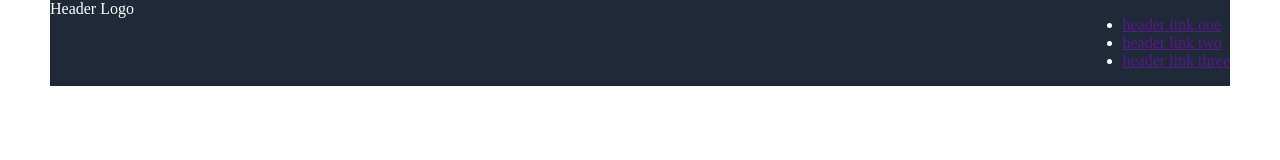
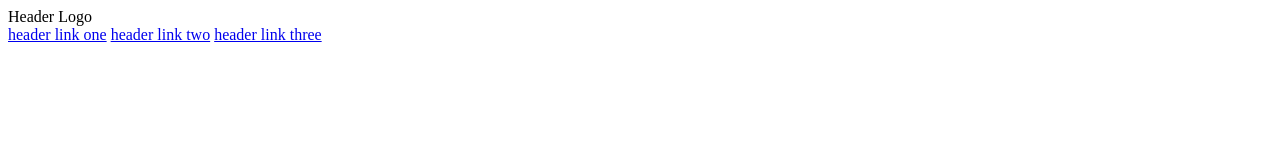
Before and after one commit to benrontol/odin-landing-page, a plain HTML site: page index.html in a window 1280 px wide. Drawn offline with Linux system fonts and the light colour scheme.

Commit message:
redo index.html and styles.css

```diff
--- a/index.html
+++ b/index.html
@@ -1,34 +1,22 @@
 <!DOCTYPE html>
-<html lang="en">
+<html>
 <head>
-  <meta charset="UTF-8">
-  <meta http-equiv="X-UA-Compatible" content="IE=edge">
-  <meta name="viewport" content="width=device-width, initial-scale=1.0">
-  <title>Landing page</title>
-  <link rel="stylesheet" href="./styles.css">
+  <meta charset="utf-8">
+  <meta name="viewport" content="width=device-width, initial-scale=1">
+  <title></title>
 </head>
 <body>
-  <div class="body">
-
-    <div class="header">
-      Header Logo
-      <div class="left-links">
-        <ul>
-          <li><a href="">header link one</a></li>
-          <li><a href="">header link two</a></li>
-          <li><a href="">header link three</a></li>
-        </ul>
+  <div class="container">
+    <nav>
+      <div>
+        <div class="nav-logo">Header Logo</div>
+        <div class="right-nav">
+          <a href="nav-links">header link one</a>
+          <a href="nav-links">header link two</a>
+          <a href="nav-links">header link three</a>
+        </div>
       </div>
-    </div>
-    <div class="main">
-
-    </div>
-    <div class="information"></div>
-    <div class="quote"></div>
-    <div class="button-area">
-
-    </div>
-    <div class="footer"></div>
+    </nav>
   </div>
 </body>
 </html>
```
